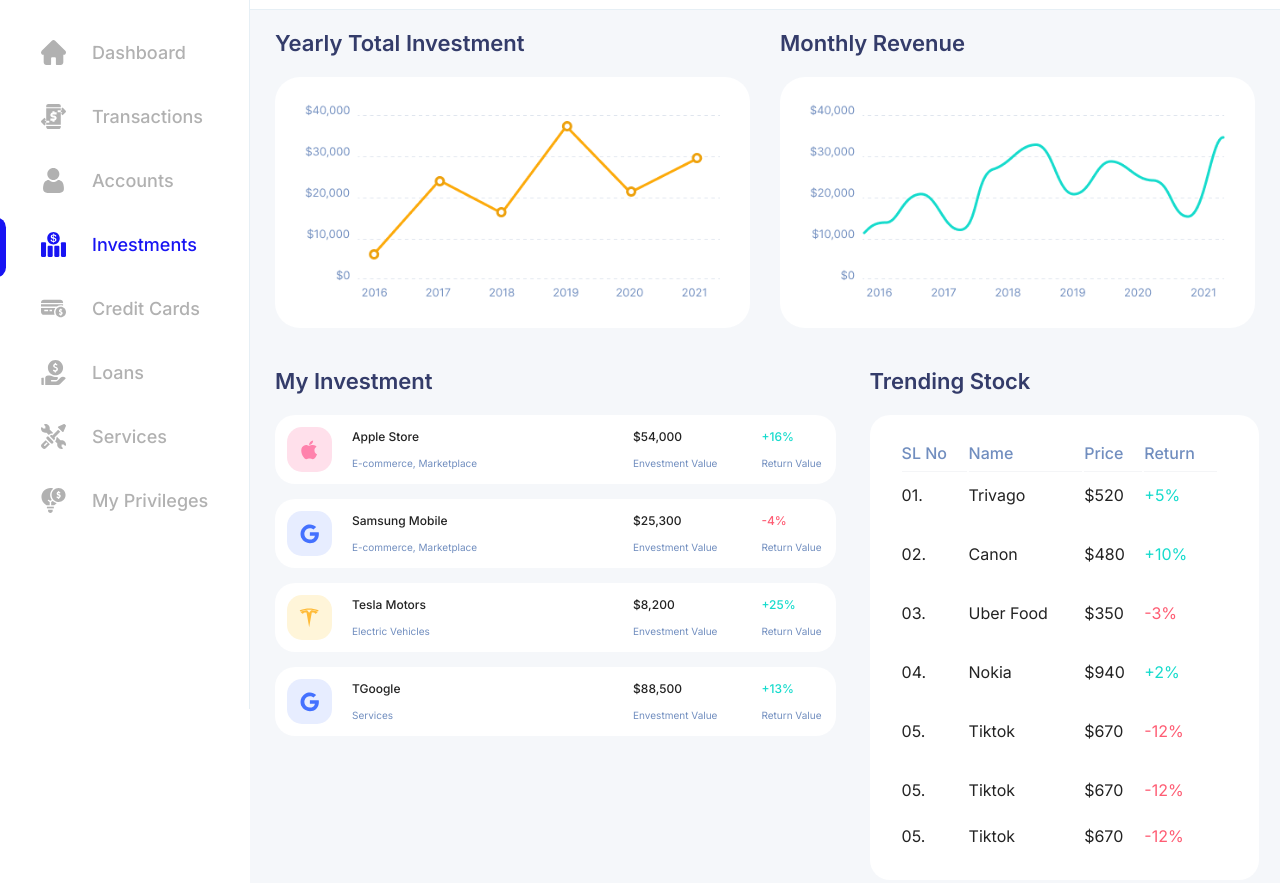
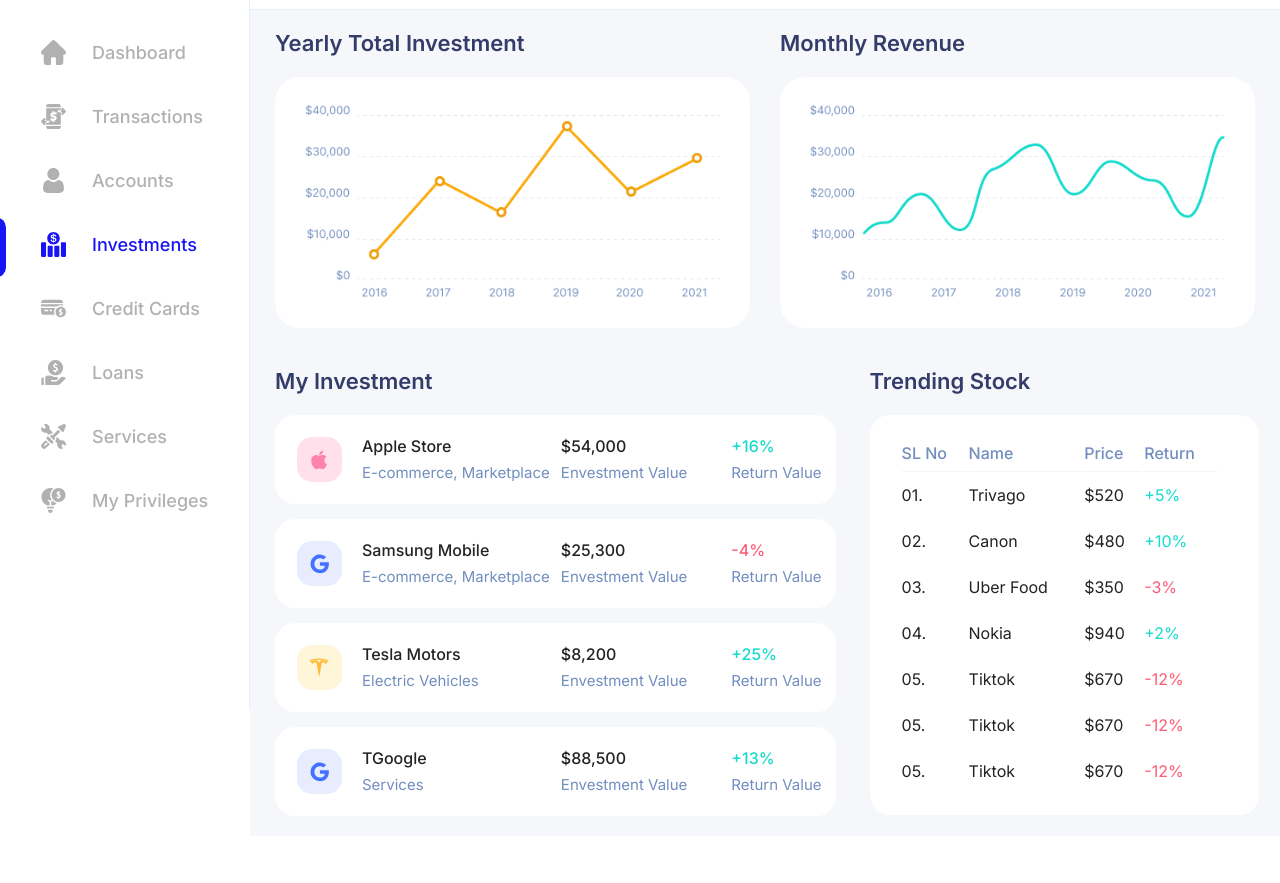
Before and after one commit to Abdounahdi/Test-SASS, a website: page src/Investments.html in a window 1280 px wide. Shown: the part 91-974 px from the top of the page. After the commit the page ends 927 px from the top, so only its background shows below. Drawn offline with nearby package versions, Linux system fonts and the light colour scheme; files that its build step writes are made by us from their sources.

Commit message:
finished third page with a responsivness up to 260 px

```diff
--- a/src/Investments.html
+++ b/src/Investments.html
@@ -710,10 +710,10 @@
                   </thead>
                   <tbody>
                     <tr>
-                      <td class="stock-tb-i">01.</td>
-                      <td class="stock-tb-i">Trivago</td>
-                      <td class="stock-tb-i">$520</td>
-                      <td class="stock-tb-i won">+5%</td>
+                      <td class="stock-tb-i first">01.</td>
+                      <td class="stock-tb-i first">Trivago</td>
+                      <td class="stock-tb-i first">$520</td>
+                      <td class="stock-tb-i first won">+5%</td>
                     </tr>
                     <tr>
                       <td class="stock-tb-i">02.</td>
@@ -734,18 +734,18 @@
                       <td class="stock-tb-i won">+2%</td>
                     </tr>
                     <tr>
+                      <td class="stock-tb-i r-last">05.</td>
+                      <td class="stock-tb-i r-last">Tiktok</td>
+                      <td class="stock-tb-i r-last">$670</td>
+                      <td class="stock-tb-i r-last lost">-12%</td>
+                    </tr>
+                    <tr class="disapear-2">
                       <td class="stock-tb-i">05.</td>
                       <td class="stock-tb-i">Tiktok</td>
                       <td class="stock-tb-i">$670</td>
                       <td class="stock-tb-i lost">-12%</td>
                     </tr>
-                    <tr>
-                      <td class="stock-tb-i">05.</td>
-                      <td class="stock-tb-i">Tiktok</td>
-                      <td class="stock-tb-i">$670</td>
-                      <td class="stock-tb-i lost">-12%</td>
-                    </tr>
-                    <tr>
+                    <tr class="disapear-2">
                       <td class="stock-tb-i last">05.</td>
                       <td class="stock-tb-i last">Tiktok</td>
                       <td class="stock-tb-i last">$670</td>
--- a/src/sass--inv/_mediaquerries.scss
+++ b/src/sass--inv/_mediaquerries.scss
@@ -3,6 +3,8 @@
 $breakpoints: (
   "lap-sm": 1355px,
   "tab-lg": 1300px,
+  "tab---l": 1275px,
+  "tab---ll": 1157px,
   "tab-l": 1160px,
   "tablette": 1024px,
   "tablet": 996px,
@@ -25,6 +27,18 @@
 
 @mixin tab-lg {
   @media (max-width: map-get($breakpoints, "tab-lg")) {
+    @content;
+  }
+}
+
+@mixin tab---l {
+  @media (max-width: map-get($breakpoints, "tab---l")) {
+    @content;
+  }
+}
+
+@mixin tab---ll {
+  @media (max-width: map-get($breakpoints, "tab---ll")) {
     @content;
   }
 }
--- a/src/sass--inv/index.scss
+++ b/src/sass--inv/index.scss
@@ -65,6 +65,10 @@
 .inves-stock-section {
   grid-template-columns: 57.2% 39.72%;
 
+  @include tablette {
+    gap: 2.5rem;
+  }
+
   @include tab-ver {
     grid-template-columns: 1fr;
   }
@@ -97,13 +101,32 @@
 
   @include lap-sm {
     .inves {
-      padding: 1.2rem;
+      padding: 2.2rem;
       padding-right: 1.4rem;
       .inves-svg {
         height: 4.5rem;
         width: 4.5rem;
       }
+    }
+  }
 
+  @include tab---l {
+    .inves {
+      .inves-title {
+        font-size: $fs-sm - 0.2rem;
+      }
+
+      .inves-type {
+        font-size: $fs-SM + 0.1rem;
+      }
+      .inves-place {
+        gap: 1rem;
+      }
+    }
+  }
+
+  @include tab---ll {
+    .inves {
       .inves-title {
         font-size: $fs-SM;
       }
@@ -118,15 +141,15 @@
     .disapear {
       display: none;
     }
+
+    .inves {
+      padding: 1.2rem;
+    }
   }
 
   @include tablet {
     .inves {
       .inves-money {
-        gap: 1rem;
-      }
-
-      .inves-place {
         gap: 1rem;
       }
     }
@@ -169,13 +192,11 @@
     .stock-tb-i {
       font-size: $fs-sm;
       color: $black;
+      padding-bottom: 2.8rem;
     }
+
     table {
       width: 100%;
-    }
-
-    td {
-      padding: 1.3rem 0 2.8rem 0;
     }
 
     .stock-tb-h {
@@ -186,9 +207,59 @@
       border-bottom: solid 1px #f4f5f7;
       padding: 0 0 0.8rem 0;
     }
+    .first {
+      padding-top: 1.3rem;
+    }
 
     .last {
       padding: 0;
+    }
+
+    @include tab---ll {
+      padding: 1.7rem 2rem 1.9rem 1.8rem;
+
+      .stock-tb-i {
+        font-size: $fs-SM + 0.2rem;
+        padding-bottom: 3rem;
+      }
+
+      .stock-tb-h {
+        font-size: $fs-SM + 0.2rem;
+        padding-bottom: 0.8rem;
+      }
+
+      .first {
+        padding-top: 0.9rem;
+      }
+    }
+
+    @include tablette {
+      padding: 1.7rem 1.5rem 1.9rem 1.8rem;
+
+      .stock-tb-i {
+        font-size: $fs-SM;
+        padding-bottom: 2.1rem;
+      }
+
+      .stock-tb-h {
+        font-size: $fs-SM;
+        padding-bottom: 0.8rem;
+      }
+
+      .first {
+        padding-top: 0.9rem;
+      }
+      .last {
+        padding: 0;
+      }
+
+      .disapear-2 {
+        display: none;
+      }
+
+      .r-last {
+        padding: 0;
+      }
     }
   }
 }
```
Also changed, not shown: public/Investments.html (+11 -11 lines), public/css--inv/index.css, src/sass--inv/_money-spendings.scss (line endings or trailing spaces).
